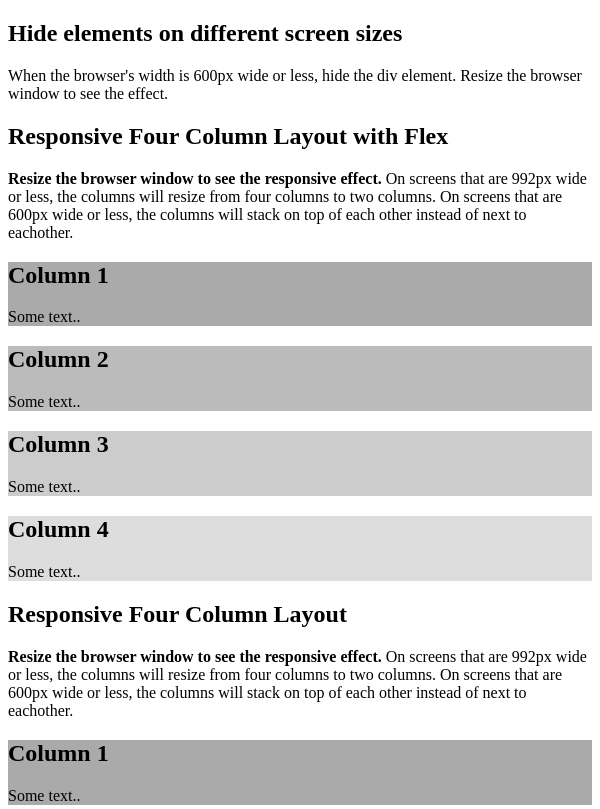
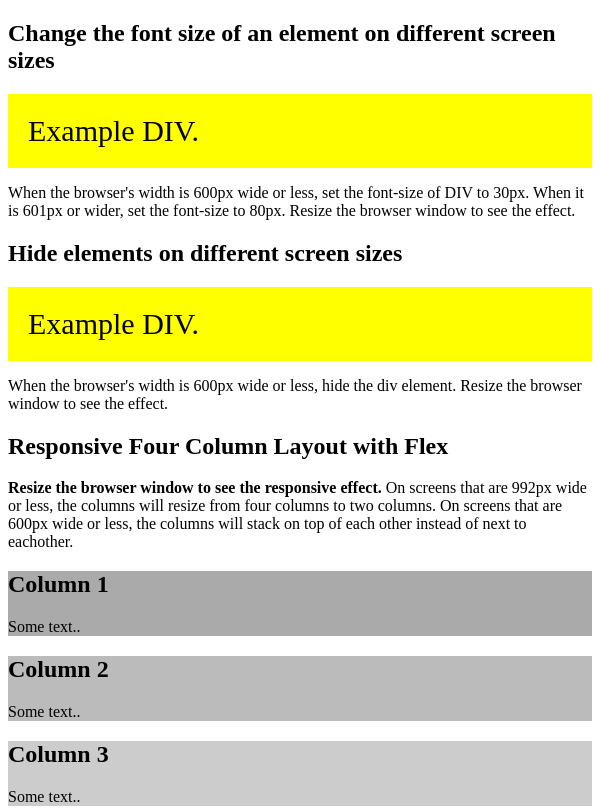
Before and after one commit to thanhpham091790/css3, a plain HTML site: page index.html in a window 600 px wide. Shown: the top 809 px of the page. Drawn offline with Linux system fonts and the light colour scheme.

Commit message:
Responsive font size

```diff
--- a/index.html
+++ b/index.html
@@ -100,19 +100,32 @@
             }
         }
         */
-        div.example{
+        div.example {
             background-color: yellow;
             padding: 20px;
         }
-        @media screen and (max-width: 600px){
-            div.example{
-                display: none;
+
+        @media screen and (min-width: 600px) {
+            div.example {
+                font-size: 80px;
+            }
+        }
+        @media screen and (max-width: 600px) {
+            div.example {
+                font-size: 30px;
             }
         }
     </style>
 </head>
 
 <body>
+    <!-- Responsive font size -->
+    <h2>Change the font size of an element on different screen sizes</h2>
+
+    <div class="example">Example DIV.</div>
+
+    <p>When the browser's width is 600px wide or less, set the font-size of DIV to 30px. When it is 601px or wider, set
+        the font-size to 80px. Resize the browser window to see the effect.</p>
     <!-- Hide elements with media queries -->
     <h2>Hide elements on different screen sizes</h2>
 
```
